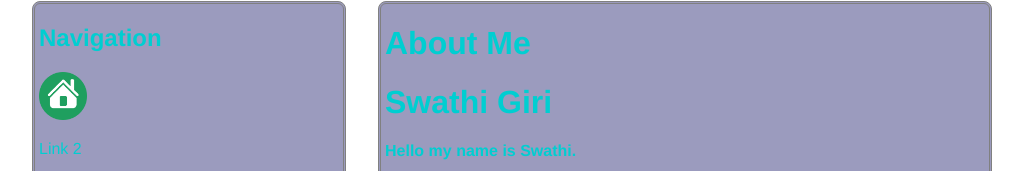
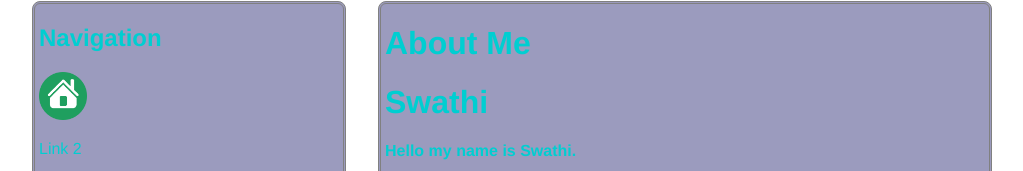
Before and after one commit to Cupcakelover123239/cupcakelover123239.github.io, a plain HTML site: page index.html in a window 1280 px wide. Shown: the part 134-305 px from the top of the page, without its empty margins (128-1151 px from the left). Drawn offline with Linux system fonts and the light colour scheme.

Commit message:
Less personal info

```diff
--- a/index.html
+++ b/index.html
@@ -19,7 +19,7 @@
 	<h1><strong>About Me</strong></h1>
 
 
-	<h1><strong>Swathi Giri</strong></h1>
+	<h1><strong>Swathi</strong></h1>
 
 	<p><strong>Hello my name is Swathi.</strong></p>
 
```
